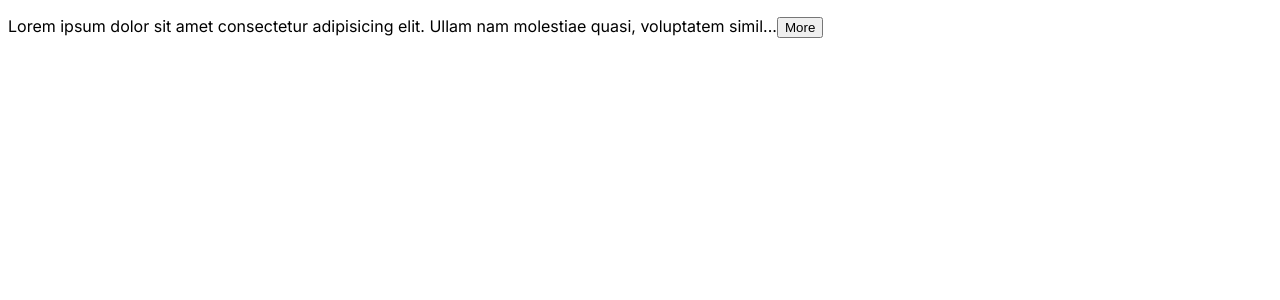
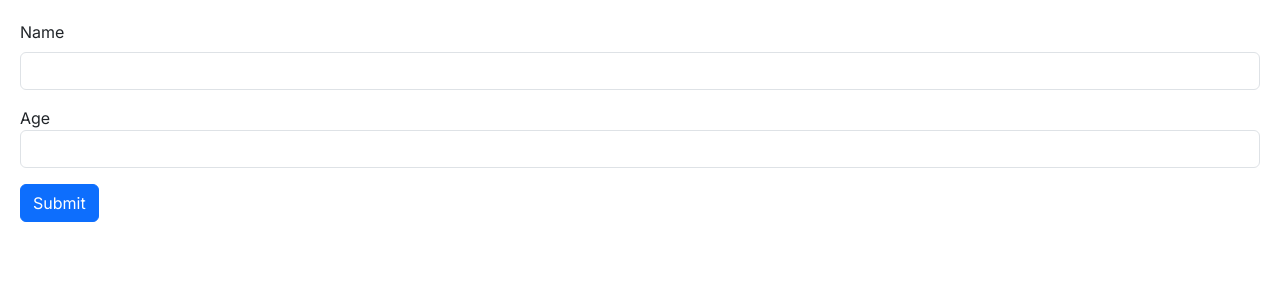
Before and after one commit to AirLShuan/earlchoate-site, a Next.js app: page / in a window 1280 px wide. Shown: the top 300 px of the page. Built offline with nearby package versions, Linux system fonts and the light colour scheme.

Commit message:
<Learning>(<Started Building Forms React>): Added the first 5 chapters however, due to a hectic day and falling asleep didn't finish it.

```diff
--- a/package.json
+++ b/package.json
@@ -14,6 +14,7 @@
     "next": "14.2.3",
     "react": "^18",
     "react-dom": "^18",
+    "react-hook-form": "^7.51.5",
     "react-icons": "^5.2.1",
     "styled-components": "^6.1.11"
   },
--- /dev/null
+++ b/src/app/components/Form.tsx
@@ -0,0 +1,48 @@
+import { FormEvent, useState } from "react";
+
+const Form = () => {
+  const [person, setPerson] = useState({
+    name: '',
+    age: '',
+  });
+  const handleSubmit =(event: FormEvent) => {
+    event.preventDefault();
+    console.log(person);
+  }
+
+  return (
+    <form onSubmit={(handleSubmit)}>
+      <div className="mb-3">
+        <label htmlFor="name" className="form-label">
+            Name
+        </label>
+        <input
+          onChange={(event) =>
+            setPerson({ ...person, name: event.target.value })
+          }
+          value = {person.name}
+          id="name"
+          type="text"
+          className="form-control"
+        />
+      </div>
+      <div className="mb-3">
+        <label htmlFor="age" className="form">
+            Age
+        </label>
+        <input
+          value = {person.age}
+          onChange={(event) =>
+            setPerson({ ...person, age: parseInt(event.target.value)})
+          }
+          id="age"
+          type="number"
+          className="form-control"
+        />
+      </div>
+      <button className="btn btn-primary" type="submit">Submit</button>
+    </form>
+  )
+}
+
+export default Form
--- /dev/null
+++ b/src/app/global.css
@@ -0,0 +1,3 @@
+body {
+    padding: 20px;
+}
--- a/src/app/layout.tsx
+++ b/src/app/layout.tsx
@@ -1,6 +1,7 @@
 import type { Metadata } from "next";
 import { Inter } from "next/font/google";
-//import "bootstrap/dist/css/bootstrap.css";
+import "bootstrap/dist/css/bootstrap.css";
+import './global.css'
 
 const inter = Inter({ subsets: ["latin"] });
 
--- a/src/app/page.tsx
+++ b/src/app/page.tsx
@@ -9,18 +9,14 @@ import Like from "./components/Like";
 import NavBar from "./components/NavBar";
 import Cart from "./components/Cart";
 import ExpandableText from "./components/ExpandableText";
+import Form from "./components/Form";
 
 export default function Page() {
 
 
   return (
     <div>
-      <ExpandableText>
-        Lorem ipsum dolor sit amet consectetur adipisicing elit. Ullam nam molestiae quasi, voluptatem similique ex quaerat accusantium magnam dignissimos quis nihil saepe commodi aspernatur sit corporis eveniet consequatur repudiandae ducimus. Porro recusandae qui, nam impedit inventore reiciendis obcaecati aliquid nobis voluptates aperiam optio possimus at error. Odio aspernatur autem nemo sunt iure facere eius id ipsa totam, numquam, aut quo quaerat excepturi dicta aliquid pariatur! Labore eos quibusdam aut velit eum, tempora quam enim veritatis consequuntur accusamus recusandae nesciunt explicabo corrupti mollitia non illo officiis sit esse exercitationem perspiciatis praesentium voluptate quasi. Sequi voluptatum impedit nobis unde consectetur asperiores voluptatem?
-      </ExpandableText>
-      {
-
-      }
+      <Form></Form>
     </div>
   );
 }
```
Also changed, not shown: 1 other file (tests, documents, lock files or other folders).
